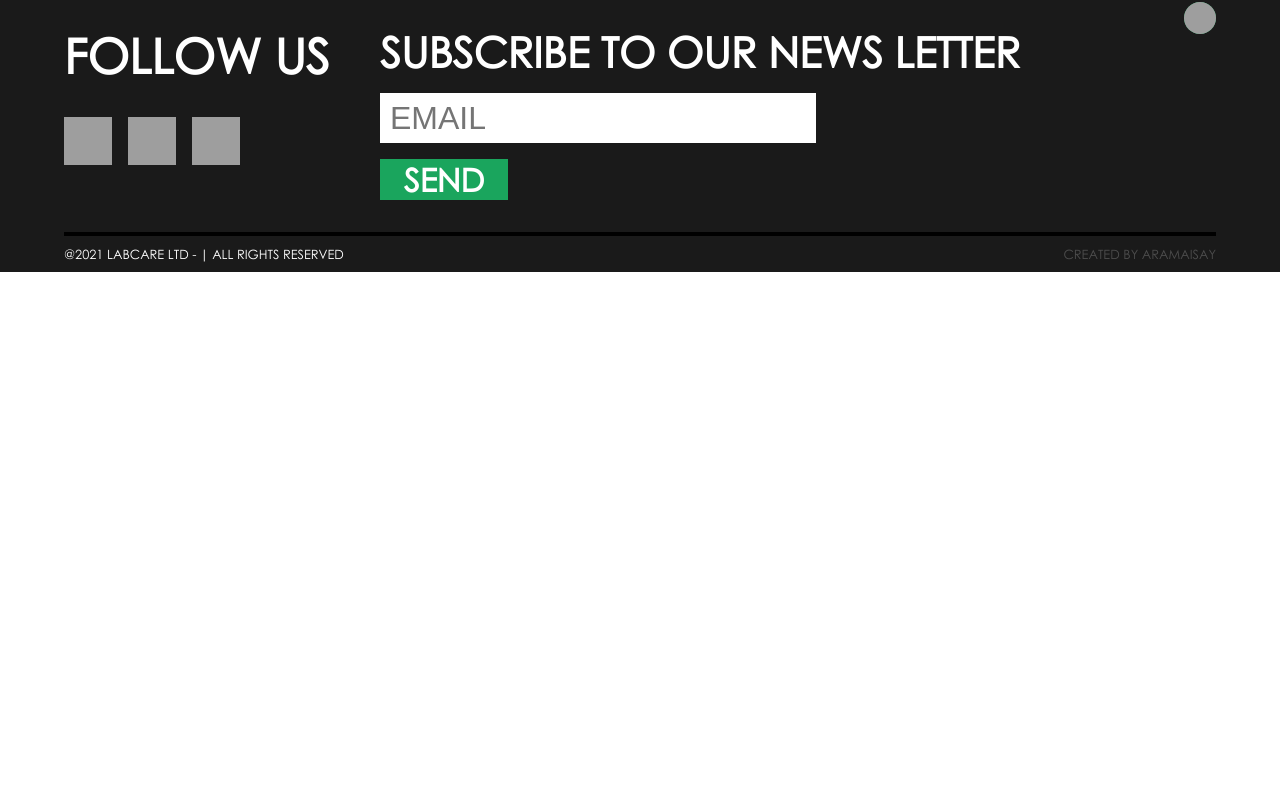
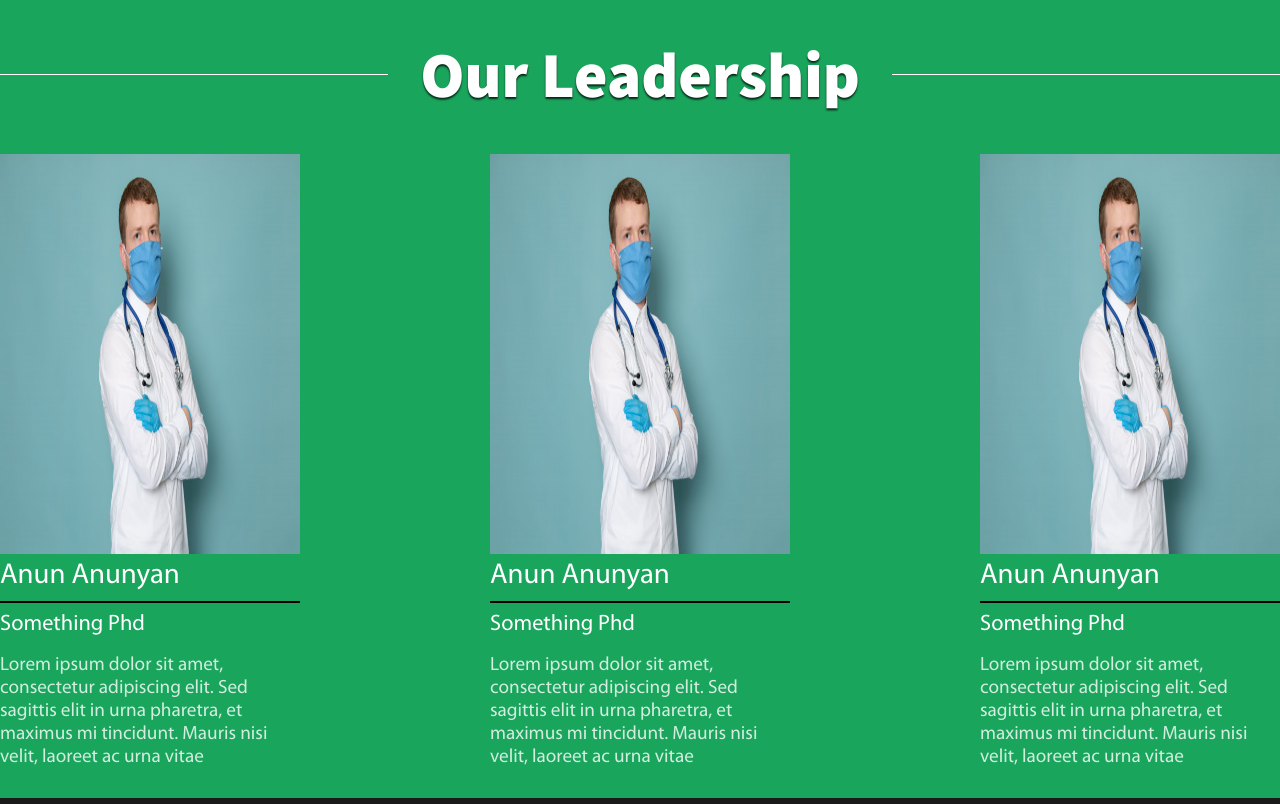
Before and after one commit to aramais21/labCare, a React (Create React App) app: page /about in a window 1280 px wide. Shown: the part 951-1755 px from the top of the page. Before the commit the page ends 1223 px from the top, so only its background shows below. Built offline with nearby package versions, Linux system fonts and the light colour scheme; grey boxes are pictures that could not be loaded.

Commit message:
OurLeadership done

```diff
--- a/src/components/SectionDeviderText/index.js
+++ b/src/components/SectionDeviderText/index.js
@@ -5,9 +5,9 @@ import './style.css';
 
 const SectionDevider = ({text, color}) => {
     return (
-        <div className = 'cont' >
-            <div className = {`text ${color}`} > {text} </div>
-            <div className = 'devider' ></div>
+        <div className = 'cont'>
+            <div className = {`text ${color}Text`} > {text} </div>
+            <div className = {`devider ${color}Devider`} ></div>
         </div>
     )
 }
--- a/src/components/SectionDeviderText/style.css
+++ b/src/components/SectionDeviderText/style.css
@@ -6,7 +6,6 @@
     align-items: center;
     position: relative;
 }
-
 .text {
     position: absolute;
     z-index: 2;
@@ -26,11 +25,15 @@
     text-transform: capitalize;
     text-shadow: 0px 2px 2px rgba(0,0,0,0.77);
 }
-.green {
+.greenText {
     color: #1aa55d;
 }
-.orange {
+.orangeText {
     color: #e57424;
+}
+.whiteText {
+    color: #ffffff;
+    background-color: #1aa55d;
 }
 .devider {
     position: absolute;
@@ -42,7 +45,15 @@
     width: 100%;
     margin: auto;
 }
-
+.greenDevider {
+    background-color: #1aa55d;
+}
+.orangeDevider {
+    background-color: #e57424;
+}
+.whiteDevider {
+    background-color: #ffffff;
+}
 @media (max-width: 601px) {
     .mainText {
         font-size: 3rem;
--- a/src/index.css
+++ b/src/index.css
@@ -53,3 +53,7 @@ body {
   font-family: 'CenturyGothicBold';
   src: local('CenturyGothicBold'), url(./fonts/Century_Gothic_Bold.ttf) format('truetype');
 }
+@font-face {
+  font-family: 'MyriadPro';
+  src: local('MyriadPro'), url(./fonts/Myriad_Pro.OTF) format('opentype');
+}
--- /dev/null
+++ b/src/pages/AboutUs/components/OurLeadership/index.js
@@ -0,0 +1,35 @@
+import React from 'react';
+
+import SectionDeviderText from '../../../../components/SectionDeviderText';
+
+import potrait from '../../../../assets/potrait.jpg';
+import './style.css';
+
+const OurLeadership = () => {
+    const data = [
+        { _id: Math.floor(Math.random()*10000), name: 'Anun Anunyan', proffession: 'something phd', about: 'Lorem ipsum dolor sit amet, consectetur adipiscing elit. Sed sagittis elit in urna pharetra, et maximus mi tincidunt. Mauris nisi velit, laoreet ac urna vitae' },
+        { _id: Math.floor(Math.random()*10000), name: 'Anun Anunyan', proffession: 'something phd', about: 'Lorem ipsum dolor sit amet, consectetur adipiscing elit. Sed sagittis elit in urna pharetra, et maximus mi tincidunt. Mauris nisi velit, laoreet ac urna vitae' },
+        { _id: Math.floor(Math.random()*10000), name: 'Anun Anunyan', proffession: 'something phd', about: 'Lorem ipsum dolor sit amet, consectetur adipiscing elit. Sed sagittis elit in urna pharetra, et maximus mi tincidunt. Mauris nisi velit, laoreet ac urna vitae' },
+    ]
+
+    return(
+        <div className = 'ourLeadMain'>
+            <SectionDeviderText text = 'our leadership' color = 'white'/>
+            <div className = 'ourLeadWrapper' >
+            {data.map((item) => {
+                return (
+                    <div className = 'ourLead'  key = {item._id}>
+                        <img src = {potrait} className = 'potrait'/>
+                        <div className = 'nameSurname'>{item.name}</div>
+                        <div className = 'deviderLead' />
+                        <div className = 'proffesion'>{item.proffession}</div>
+                        <div className = 'aboutLead'>{item.about}</div>
+                    </div>
+                )
+            })}
+            </div>
+        </div>
+    )
+}
+
+export default OurLeadership;
--- /dev/null
+++ b/src/pages/AboutUs/components/OurLeadership/style.css
@@ -0,0 +1,47 @@
+.ourLeadMain {
+    min-height: 50.25rem;
+    background-color: #1aa55d;
+    display: flex;
+    flex-direction: column;
+    align-items: center;
+}
+.ourLeadWrapper {
+    display: flex;
+    flex-flow: row wrap;
+    max-width: 80rem;
+    /* margin: auto; */
+    width: 100%;
+    flex-grow: 1;
+    justify-content: space-between;
+}
+.potrait {
+    width: 18.75rem;
+    height: 25rem;
+}
+.nameSurname {
+    font-size: 1.8rem;
+    color: #ffffff;
+    font-family: 'MyriadPro';
+}
+.deviderLead {
+    width: 100%;
+    height: 0.125rem;
+    background-color: #000000;
+    margin: 0.5rem 0;
+}
+.ourLead {
+    width: 18.75rem;
+}
+.proffesion {
+    font-size: 1.4rem;
+    color: #ffffff;
+    font-family:  'MyriadPro';
+    text-transform: capitalize;
+}
+.aboutLead {
+    color: #ffffff;
+    font-family:  'MyriadPro';
+    opacity: 80%;
+    font-size: 1.2rem;
+    margin-top: 1rem;
+}
--- a/src/pages/AboutUs/index.js
+++ b/src/pages/AboutUs/index.js
@@ -1,6 +1,7 @@
 import React from 'react';
 
-import WhoWeAre from './components/WhoWeAre/index';
+import WhoWeAre from './components/WhoWeAre';
+import OurLeadership from './components/OurLeadership';
 
 import './style.css';
 
@@ -8,6 +9,7 @@ const AboutUs = () => {
     return(
         <div className = 'AboutMain'>
             <WhoWeAre/>
+            <OurLeadership/>
         </div>
     )
 }
```
Also changed, not shown: src/assets/potrait.jpg (added), src/fonts/Myriad_Pro.OTF (added).
